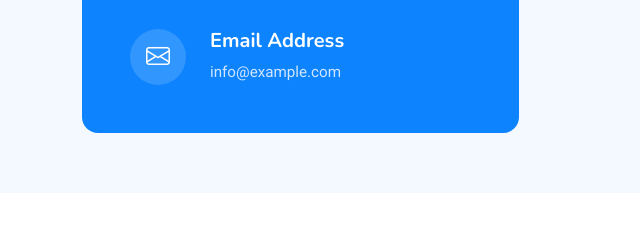
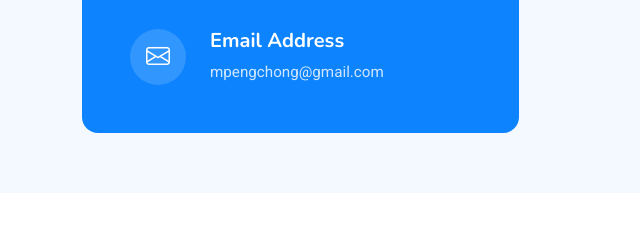
Before and after one commit to mpckkk/AICyto, a plain HTML site: page index.html in a window 1280 px wide. Shown: the part 5217-5450 px from the top of the page, 0-640 px from the left. Drawn offline with nearby package versions, Linux system fonts and the light colour scheme.

Commit message:
Update index.html

```diff
--- a/index.html
+++ b/index.html
@@ -897,7 +897,7 @@
                 </div>
                 <div class="content">
                   <h4>Email Address</h4>
-                  <p><a href="mailto:info@example.com">info@example.com</a></p>
+                  <p><a href="mailto:mpengchong@gmail.com">mpengchong@gmail.com</a></p>
                 </div>
               </div>
             </div>
```
